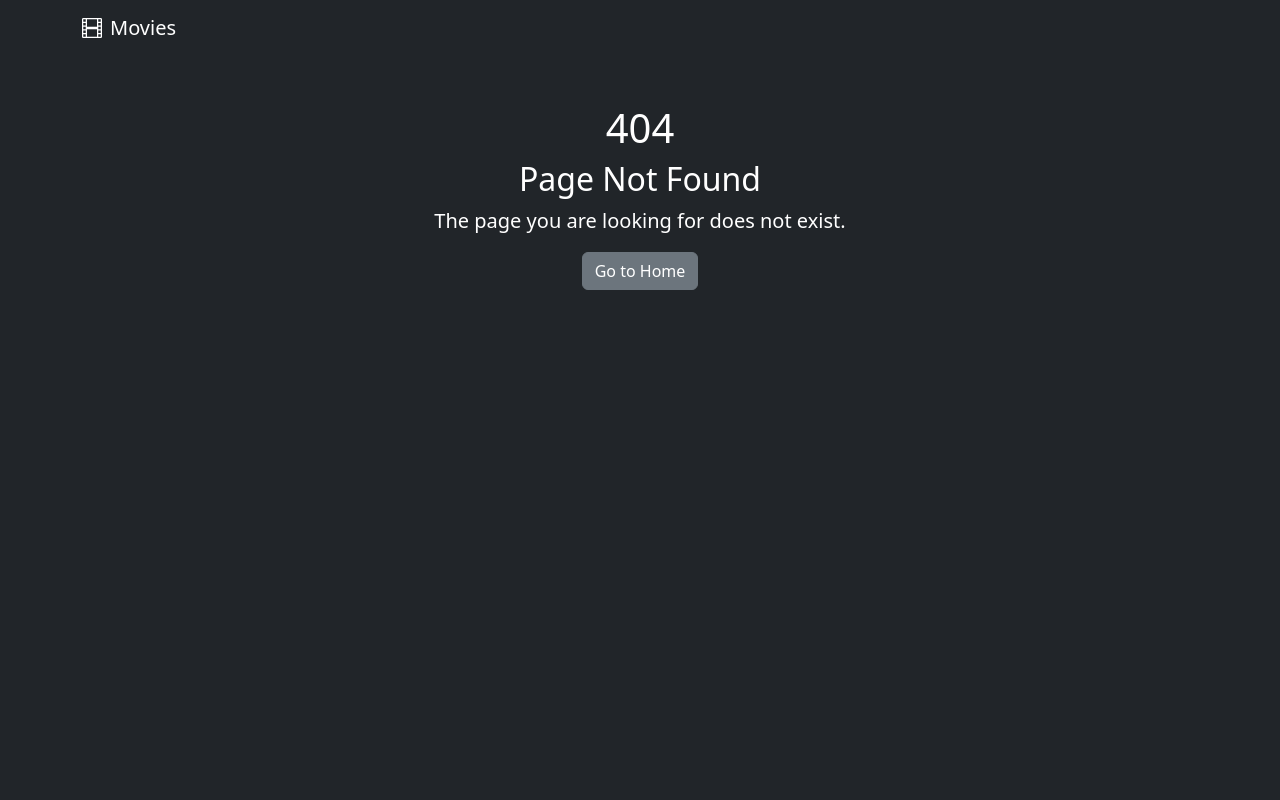
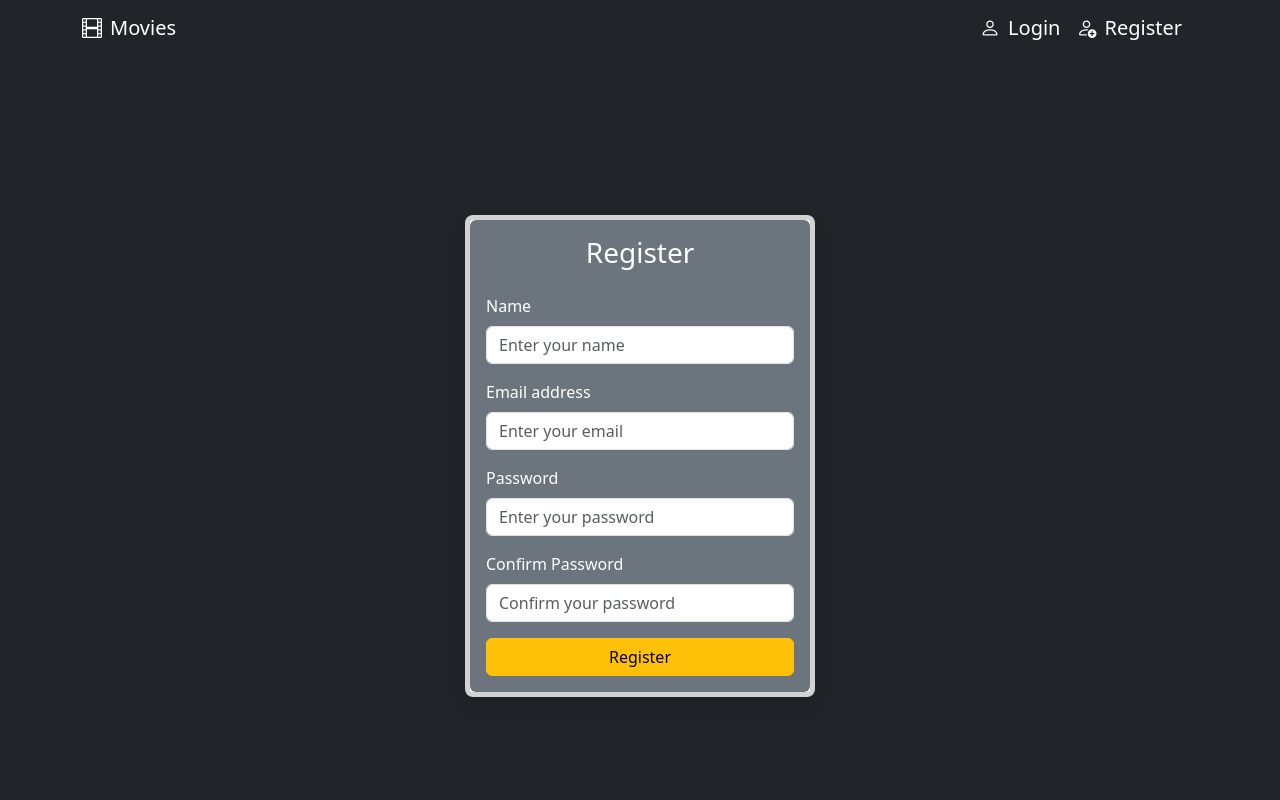
Before and after one commit to IonelxSolow/webapp-react, a React (Vite) app: page /register in a window 1280 px wide. Before the commit this address had no page. Shown: the top 800 px of the page. Built offline with nearby package versions, Linux system fonts and the light colour scheme.

Commit message:
Add authentication routes and components: implement LoginPage and RegisterPage, and update App and Header for navigation

```diff
--- a/src/App.jsx
+++ b/src/App.jsx
@@ -3,6 +3,8 @@ import { BrowserRouter, Routes, Route } from 'react-router-dom'
 import DefaultLayout from './layouts/DefaultLayout.jsx'
 import HomePage from './pages/HomePage.jsx'
 import MovieDetailPage from './pages/MovieDetailPage.jsx'
+import LoginPage from './pages/auth/LoginPage.jsx'
+import RegisterPage from './pages/auth/RegisterPage.jsx'
 import NotFound from './pages/NotFound.jsx'
 import GlobalContext from './contexts/GlobalContext.jsx'
 
@@ -20,6 +22,13 @@ function App() {
             <Route path="/movie/:id" Component={MovieDetailPage} />
 
             <Route path="/*" Component={NotFound} />
+
+
+            {/* Auth routes */}
+              <Route path="/login" Component={LoginPage} />
+              <Route path="/register" Component={RegisterPage} />
+
+
           </Route>
         </Routes>
       </BrowserRouter>
--- a/src/components/Header.jsx
+++ b/src/components/Header.jsx
@@ -9,6 +9,18 @@ export default function Header() {
             <i className="bi bi-film me-2"></i>
             Movies
           </NavLink>
+          <div className="ms-auto">
+
+          <NavLink className="navbar-brand" to="/Login">
+            <i className="bi bi-person me-2"></i>
+            Login
+          </NavLink>
+          <NavLink className="navbar-brand" to="/Register">
+            <i className="bi bi-person-add me-2"></i>
+            Register
+          </NavLink>
+
+          </div>
         </div>
       </nav>
     </header>
--- /dev/null
+++ b/src/pages/auth/LoginPage.jsx
@@ -0,0 +1,58 @@
+import React, { useState } from "react";
+
+export default function LoginPage() {
+    const [form, setForm] = useState({ email: "", password: "" });
+
+    function handleChange(e) {
+        const { name, value } = e.target;
+        setForm((prev) => ({
+            ...prev,
+            [name]: value,
+        }));
+    }
+
+    function handleSubmit(e) {
+        e.preventDefault();
+        // Handle login logic here
+        console.log(form);
+    }
+
+    return (
+        <div className="d-flex justify-content-center align-items-center vh-100 bg-dark text-white">
+            <div className="card shadow border-5 rounded-3" style={{ minWidth: 350, maxWidth: 400 }}>
+                <div className="card-body bg-secondary text-white rounded-2">
+                    <h3 className="card-title mb-4 text-center">Login</h3>
+                    <form onSubmit={handleSubmit}>
+                        <div className="mb-3">
+                            <label htmlFor="email" className="form-label">Email address</label>
+                            <input
+                                type="email"
+                                className="form-control"
+                                id="email"
+                                name="email"
+                                placeholder="Enter your email"
+                                value={form.email}
+                                onChange={handleChange}
+                                required
+                            />
+                        </div>
+                        <div className="mb-3">
+                            <label htmlFor="password" className="form-label">Password</label>
+                            <input
+                                type="password"
+                                className="form-control"
+                                id="password"
+                                name="password"
+                                placeholder="Enter your password"
+                                value={form.password}
+                                onChange={handleChange}
+                                required
+                            />
+                        </div>
+                        <button type="submit" className="btn btn-warning w-100">Login</button>
+                    </form>
+                </div>
+            </div>
+        </div>
+    );
+}
--- /dev/null
+++ b/src/pages/auth/RegisterPage.jsx
@@ -0,0 +1,110 @@
+import React, { useState } from "react";
+
+export default function RegisterPage() {
+    const [form, setForm] = useState({
+        name: "",
+        email: "",
+        password: "",
+        confirmPassword: ""
+    });
+    const [error, setError] = useState("");
+
+    const handleChange = (e) => {
+        const { id, value } = e.target;
+        setForm((prev) => ({
+            ...prev,
+            [id === "registerName"
+                ? "name"
+                : id === "registerEmail"
+                ? "email"
+                : id === "registerPassword"
+                ? "password"
+                : id === "registerConfirmPassword"
+                ? "confirmPassword"
+                : ""
+            ]: value
+        }));
+    };
+
+    const handleSubmit = (e) => {
+        e.preventDefault();
+        if (form.password !== form.confirmPassword) {
+            setError("Passwords do not match.");
+            return;
+        }
+        setError("");
+        // Registration logic here (e.g., API call)
+        console.log("Registering user:", form);
+        // Reset form or handle success/error as needed
+    };
+
+    return (
+        <div className="d-flex justify-content-center align-items-center vh-100 bg-dark text-white">
+            <div className="card shadow border-5 rounded-3" style={{ minWidth: 350, maxWidth: 400 }}>
+                <div className="card-body bg-secondary text-white rounded-2">
+                    <h3 className="card-title mb-4 text-center ">Register</h3>
+                    <form onSubmit={handleSubmit}>
+                        <div className="mb-3">
+                            <label htmlFor="registerName" className="form-label">
+                                Name
+                            </label>
+                            <input
+                                type="text"
+                                className="form-control"
+                                id="registerName"
+                                placeholder="Enter your name"
+                                value={form.name}
+                                onChange={handleChange}
+                            />
+                        </div>
+                        <div className="mb-3">
+                            <label htmlFor="registerEmail" className="form-label">
+                                Email address
+                            </label>
+                            <input
+                                type="email"
+                                className="form-control"
+                                id="registerEmail"
+                                placeholder="Enter your email"
+                                value={form.email}
+                                onChange={handleChange}
+                            />
+                        </div>
+                        <div className="mb-3">
+                            <label htmlFor="registerPassword" className="form-label">
+                                Password
+                            </label>
+                            <input
+                                type="password"
+                                className="form-control"
+                                id="registerPassword"
+                                placeholder="Enter your password"
+                                value={form.password}
+                                onChange={handleChange}
+                            />
+                        </div>
+                        <div className="mb-3">
+                            <label htmlFor="registerConfirmPassword" className="form-label">
+                                Confirm Password
+                            </label>
+                            <input
+                                type="password"
+                                className="form-control"
+                                id="registerConfirmPassword"
+                                placeholder="Confirm your password"
+                                value={form.confirmPassword}
+                                onChange={handleChange}
+                            />
+                        </div>
+                        {error && (
+                            <div className="alert alert-danger py-2">{error}</div>
+                        )}
+                        <button type="submit" className="btn btn-warning w-100">
+                            Register
+                        </button>
+                    </form>
+                </div>
+            </div>
+        </div>
+    );
+}
```
